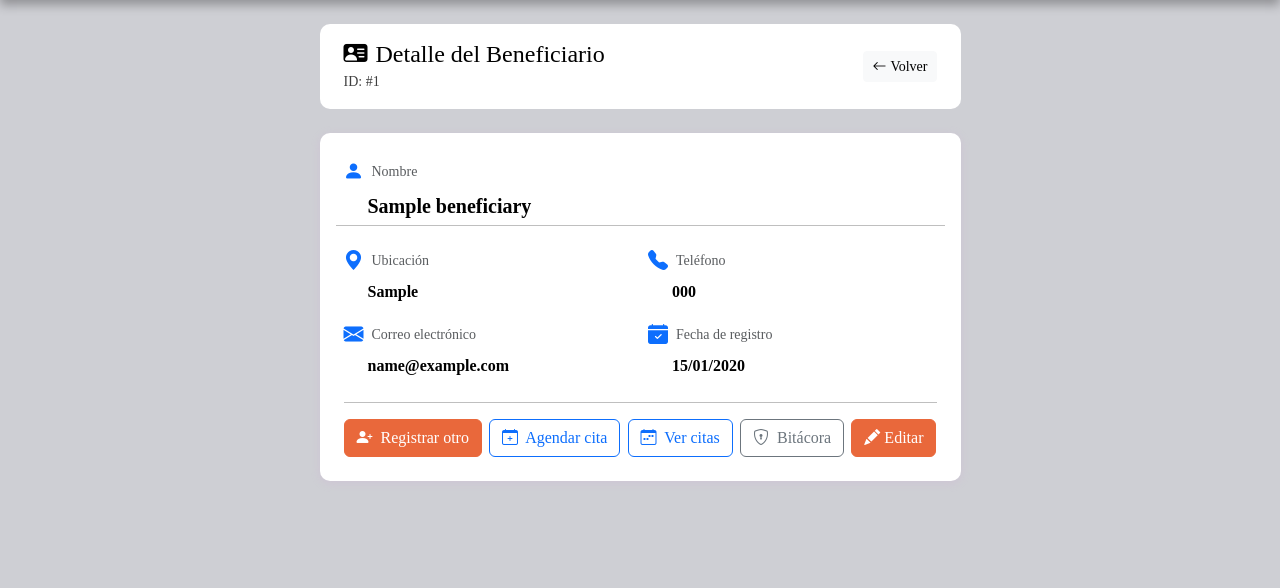
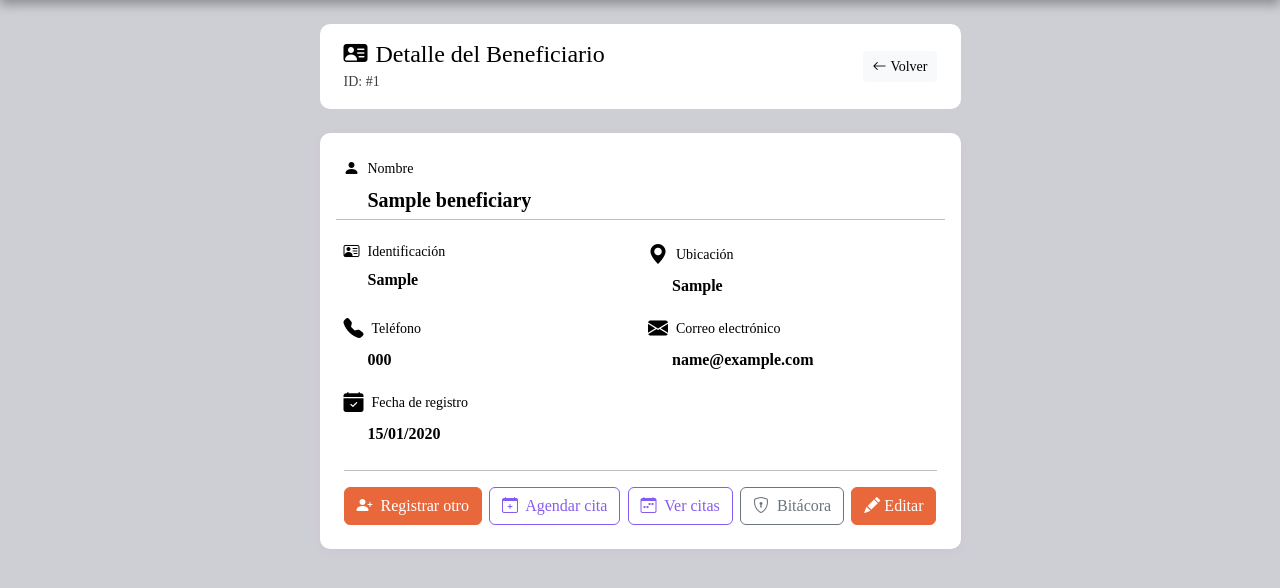
Before and after one commit to SamuBoc/Buro, a Django app: page /beneficiarios/beneficiario/1/ in a window 1280 px wide. Shown: the part 56-644 px from the top of the page. Run offline with Django 5.2, Linux system fonts and the light colour scheme; a user stored in the database is signed in; tables that the repository leaves empty hold one stand-in row (values such as "Sample post"); data that the repository does not hold is empty.

Commit message:
feat(beneficiary: adiccionando atributo de identificación del beneficiario, independiente del id. Ajustandolo tanto en el modelado y el form. Para ello se ajustaron algunos templates y se ajusto el diseño de unos hace poco implementados)

```diff
--- a/Gestion_de_Casos_T4/beneficiary/models.py
+++ b/Gestion_de_Casos_T4/beneficiary/models.py
@@ -11,6 +11,7 @@ class Beneficiary(models.Model):
         primary_key=True,
         editable=False,
     )
+    colombian_identification = models.CharField(max_length=20, verbose_name="Cédula de Ciudadanía", default='')
     location = models.CharField(max_length=300, verbose_name="Ubicación")
     phone = models.CharField(max_length=20, verbose_name="Teléfono")
     email = models.EmailField(verbose_name="Correo electrónico")
--- a/Gestion_de_Casos_T4/beneficiary/templates/beneficiary/base.html
+++ b/Gestion_de_Casos_T4/beneficiary/templates/beneficiary/base.html
@@ -76,6 +76,15 @@
             padding: 16px 24px;
             border-radius: 10px;
             margin-bottom: 24px;
+        }
+        .btn-tertiary {
+            background: transparent;
+            border-color: #865cf0;
+            color:  #865cf0;
+        }
+        .btn-tertiary:hover {
+            color: #ffffff;
+            background-color: #865cf0;
         }
     </style>
 </head>
--- a/Gestion_de_Casos_T4/beneficiary/templates/beneficiary/beneficiary_detail.html
+++ b/Gestion_de_Casos_T4/beneficiary/templates/beneficiary/beneficiary_detail.html
@@ -20,8 +20,8 @@
                 <div class="row g-3">
                     <div class="col-12">
                         <div class="d-flex align-items-center mb-1">
-                            <i class="bi bi-person-fill text-primary me-2 fs-5"></i>
-                            <span class="text-muted small">Nombre</span>
+                            <i class="bi bi-person-fill me-2"></i>
+                            <span class="small">Nombre</span>
                         </div>
                         <p class="fw-semibold fs-5 mb-0 ms-4">{{ beneficiary.name }}</p>
                     </div>
@@ -30,32 +30,40 @@
 
                     <div class="col-md-6">
                         <div class="d-flex align-items-center mb-1">
-                            <i class="bi bi-geo-alt-fill text-primary me-2 fs-5"></i>
-                            <span class="text-muted small">Ubicación</span>
+                            <i class="bi bi-person-vcard me-2"></i>
+                            <span class="small">Identificación</span>
+                        </div>
+                        <p class="fw-semibold mb-0 ms-4">{{ beneficiary.colombian_identification }}</p>
+                    </div>
+
+                    <div class="col-md-6">
+                        <div class="d-flex align-items-center mb-1">
+                            <i class="bi bi-geo-alt-fill me-2 fs-5"></i>
+                            <span class="small">Ubicación</span>
                         </div>
                         <p class="fw-semibold mb-0 ms-4">{{ beneficiary.location }}</p>
                     </div>
 
                     <div class="col-md-6">
                         <div class="d-flex align-items-center mb-1">
-                            <i class="bi bi-telephone-fill text-primary me-2 fs-5"></i>
-                            <span class="text-muted small">Teléfono</span>
+                            <i class="bi bi-telephone-fill me-2 fs-5"></i>
+                            <span class="small">Teléfono</span>
                         </div>
                         <p class="fw-semibold mb-0 ms-4">{{ beneficiary.phone }}</p>
                     </div>
 
                     <div class="col-md-6">
                         <div class="d-flex align-items-center mb-1">
-                            <i class="bi bi-envelope-fill text-primary me-2 fs-5"></i>
-                            <span class="text-muted small">Correo electrónico</span>
+                            <i class="bi bi-envelope-fill me-2 fs-5"></i>
+                            <span class="small">Correo electrónico</span>
                         </div>
                         <p class="fw-semibold mb-0 ms-4">{{ beneficiary.email }}</p>
                     </div>
 
                     <div class="col-md-6">
                         <div class="d-flex align-items-center mb-1">
-                            <i class="bi bi-calendar-check-fill text-primary me-2 fs-5"></i>
-                            <span class="text-muted small">Fecha de registro</span>
+                            <i class="bi bi-calendar-check-fill me-2 fs-5"></i>
+                            <span class="small">Fecha de registro</span>
                         </div>
                         <p class="fw-semibold mb-0 ms-4">{{ beneficiary.date_register|date:"d/m/Y" }}</p>
                     </div>
@@ -68,11 +76,11 @@
                         <i class="bi bi-person-plus-fill me-1"></i> Registrar otro
                     </a>
 
-                    <a href="{% url 'create_cite' beneficiary.pk %}" class="btn btn-outline-primary">
+                    <a href="{% url 'create_cite' beneficiary.pk %}" class="btn btn-tertiary">
                         <i class="bi bi-calendar-plus me-1"></i> Agendar cita
                     </a>
 
-                    <a href="{% url 'beneficiary_cites' beneficiary.pk %}" class="btn btn-outline-primary">
+                    <a href="{% url 'beneficiary_cites' beneficiary.pk %}" class="btn btn-tertiary">
                         <i class="bi bi-calendar-week me-1"></i> Ver citas
                     </a>
 
--- a/Gestion_de_Casos_T4/beneficiary/templates/beneficiary/beneficiary_list.html
+++ b/Gestion_de_Casos_T4/beneficiary/templates/beneficiary/beneficiary_list.html
@@ -22,6 +22,7 @@
                     <tr>
                         <th class="ps-4">#</th>
                         <th>Nombre</th>
+                        <th>Identificación</th>
                         <th>Ubicación</th>
                         <th>Teléfono</th>
                         <th>Correo electrónico</th>
@@ -34,12 +35,13 @@
                     <tr>
                         <td class="ps-4 text-muted">{{ b.id }}</td>
                         <td class="fw-semibold">{{ b.name }}</td>
+                        <td><i class="bi bi-person-vcard me-1"></i>{{ b.colombian_identification }}</td>
                         <td><i class="bi bi-geo-alt text-muted me-1"></i>{{ b.location }}</td>
                         <td><i class="bi bi-telephone text-muted me-1"></i>{{ b.phone }}</td>
                         <td><i class="bi bi-envelope text-muted me-1"></i>{{ b.email }}</td>
                         <td>{{ b.date_register|date:"d/m/Y" }}</td>
                         <td class="text-center">
-                            <a href="{% url 'beneficiary_detail' b.pk %}" class="btn btn-sm btn-outline-primary">
+                            <a href="{% url 'beneficiary_detail' b.pk %}" class="btn btn-sm btn-secondary">
                                 <i class="bi bi-eye"></i> Ver
                             </a>
                         </td>
```
Also changed, not shown: Gestion_de_Casos_T4/beneficiary/forms.py (+12 -2 lines), Gestion_de_Casos_T4/beneficiary/templates/beneficiary/beneficiary_register.html (+5 -5 lines), Gestion_de_Casos_T4/beneficiary/templates/beneficiary/beneficiary_update.html (+10 -0 lines), Gestion_de_Casos_T4/beneficiary/migrations/0002_beneficiary_colombian_identification.py (added).
